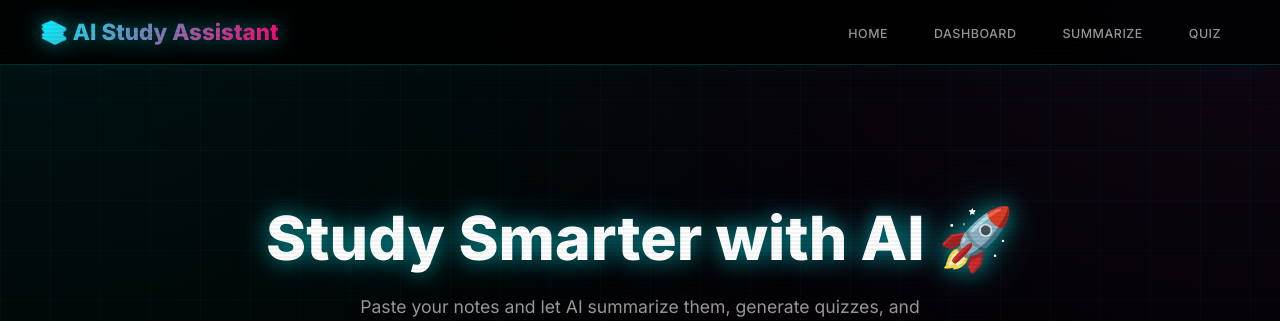
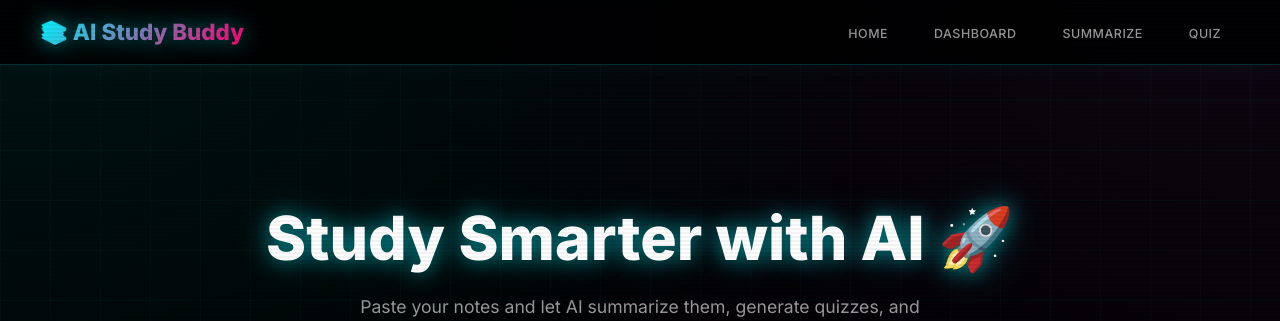
Before and after one commit to Saeed-60307149/ai-study-buddy, a Flask app: page / in a window 1280 px wide. Shown: the top 321 px of the page. Run offline with Flask 3, Linux system fonts and the light colour scheme.

Commit message:
live demo

```diff
--- a/templates/base.html
+++ b/templates/base.html
@@ -10,7 +10,7 @@
 
     <nav class="navbar">
         <div class="nav-brand">
-            <a href="/">📚 AI Study Assistant</a>
+            <a href="/">📚 AI Study Buddy</a>
         </div>
         <ul class="nav-links">
             <li><a href="/">Home</a></li>
```
